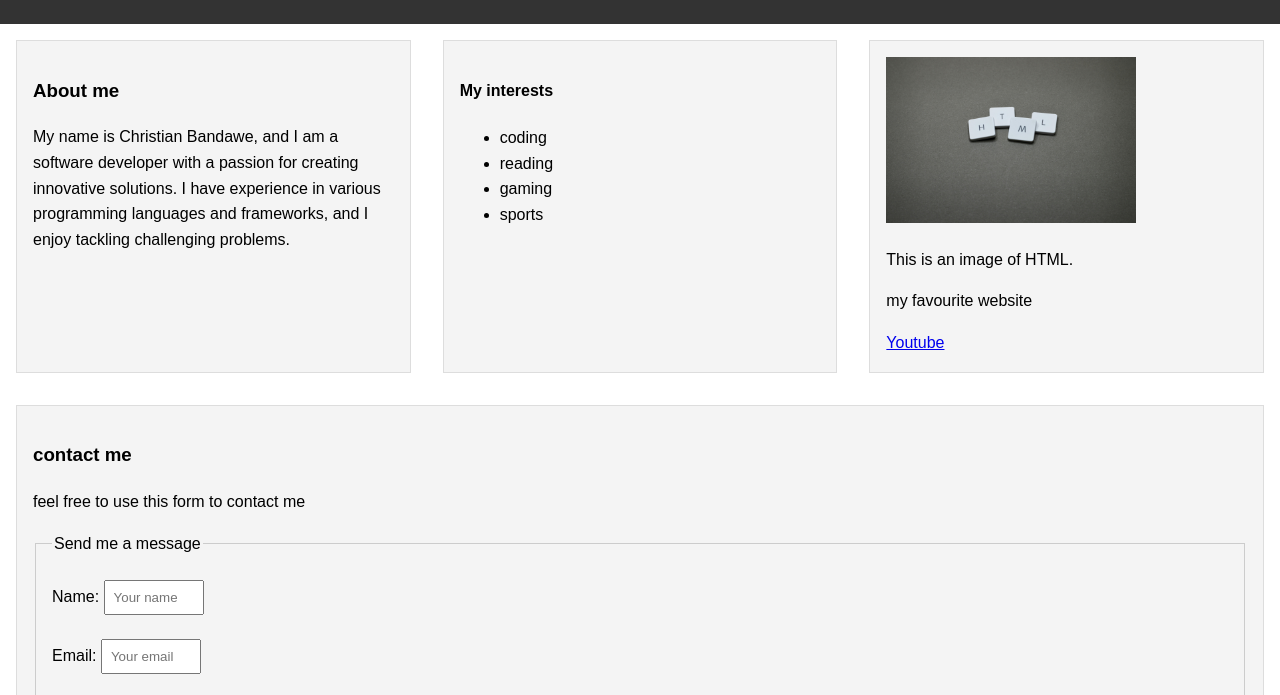
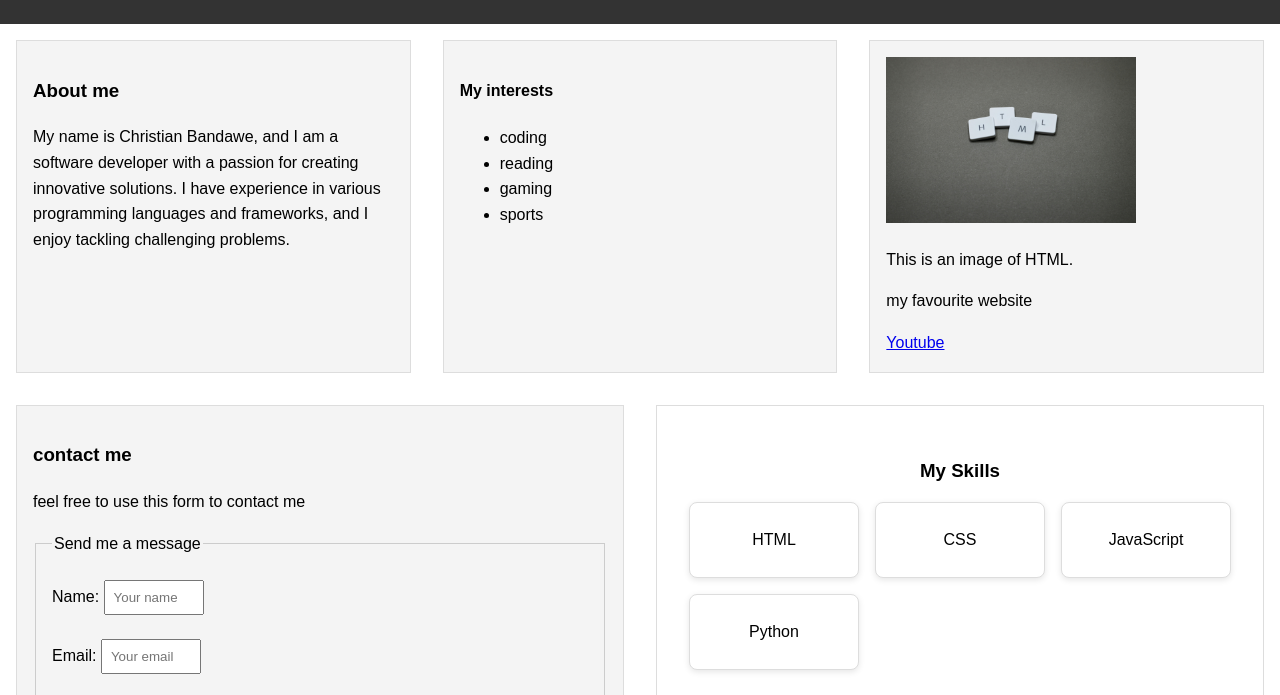
Before and after one commit to Chris2-0/roadmap, a plain HTML site: page index.html in a window 1280 px wide. Shown: the part 102-797 px from the top of the page. Drawn offline with Linux system fonts and the light colour scheme.

Commit message:
Add CSS Grid section for skills

```diff
--- a/index.html
+++ b/index.html
@@ -16,6 +16,7 @@
             <h3>About me</h3>
             <p>My name is Christian Bandawe, and I am a software developer with a passion for creating innovative solutions. I have experience in various programming languages and frameworks, and I enjoy tackling challenging problems.</p>
         </section>
+
         <section>
             <h4>My interests</h4>
             <ul>
@@ -52,6 +53,16 @@
 
             </form>
         </section>
+
+        <section class="skills">
+            <h3>My Skills</h3>
+            <div class="grid-container">
+                <div class="card">HTML</div>
+                <div class="card">CSS</div>
+                <div class="card">JavaScript</div>
+                <div class="card">Python</div>
+            </div>
+        </section>
     </main>
 
     <footer>
--- a/style.css
+++ b/style.css
@@ -52,3 +52,39 @@ button:hover{
         flex-direction: column;
     }
 }
+
+:root{
+    --primary-color: #007bff;
+    --secondary-color: #f9f9f9;
+}
+
+.skills{
+    background: var(--bg-color);
+    padding: 2rem;
+}
+
+.skills h3{
+    text-align: center;
+    margin-bottom: 1rem;
+}
+
+.grid-container{
+    display: grid;
+    grid-template-columns: repeat(auto-fill, minmax(150px, 1fr));
+    gap: 1rem;
+}
+
+.card{
+    background: white;
+    border: 1px solid #ddd;
+    padding: 1.5rem;
+    text-align: center;
+    border-radius: 8px;
+    box-shadow: 0 2px 6px rgba(0,0,0,0.1);
+    transition: transform 0.2s ease;
+}
+
+.card:hover{
+    transform: scale(1.05);
+    border-color: var(--primary-color);
+}
```
